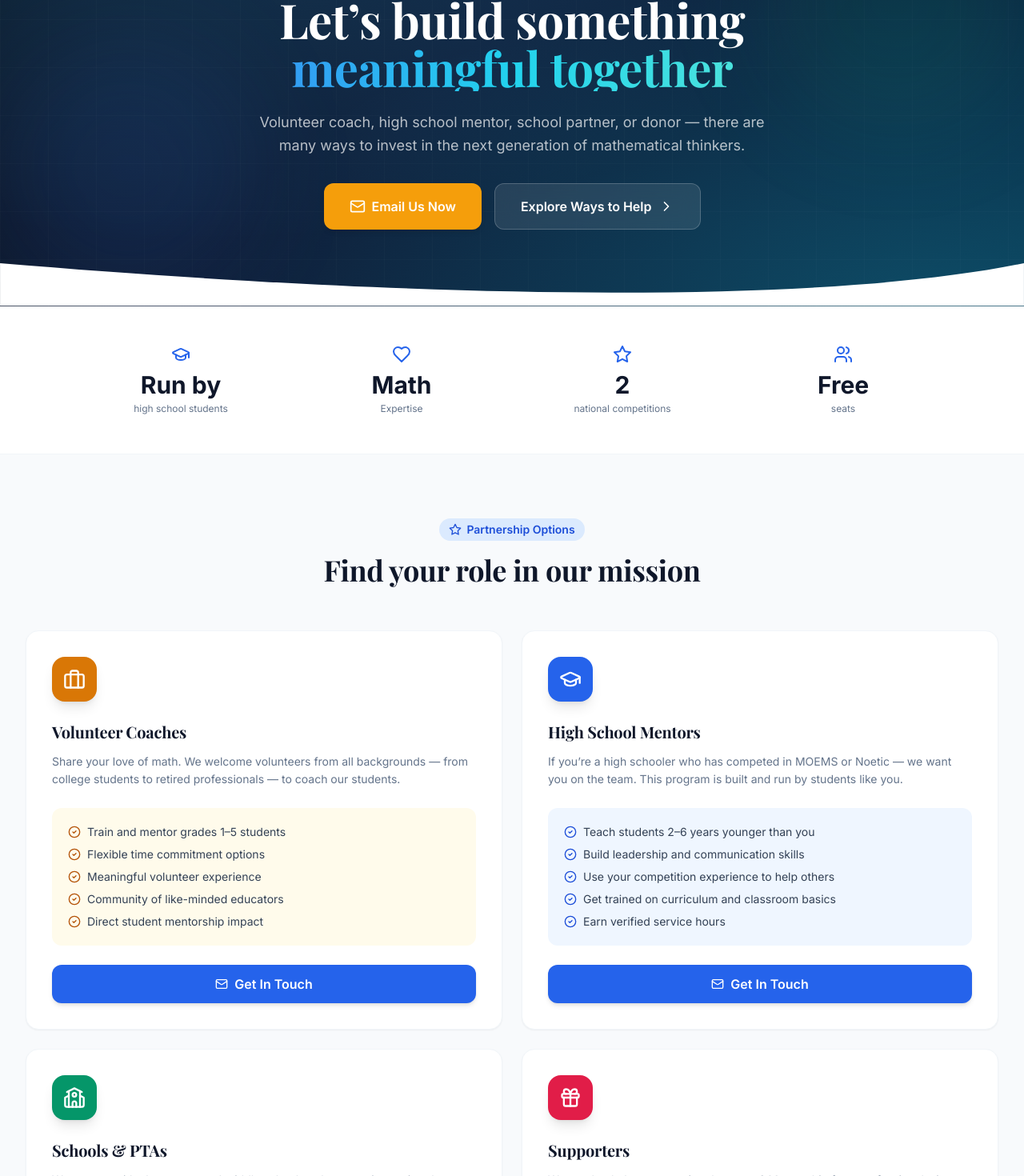
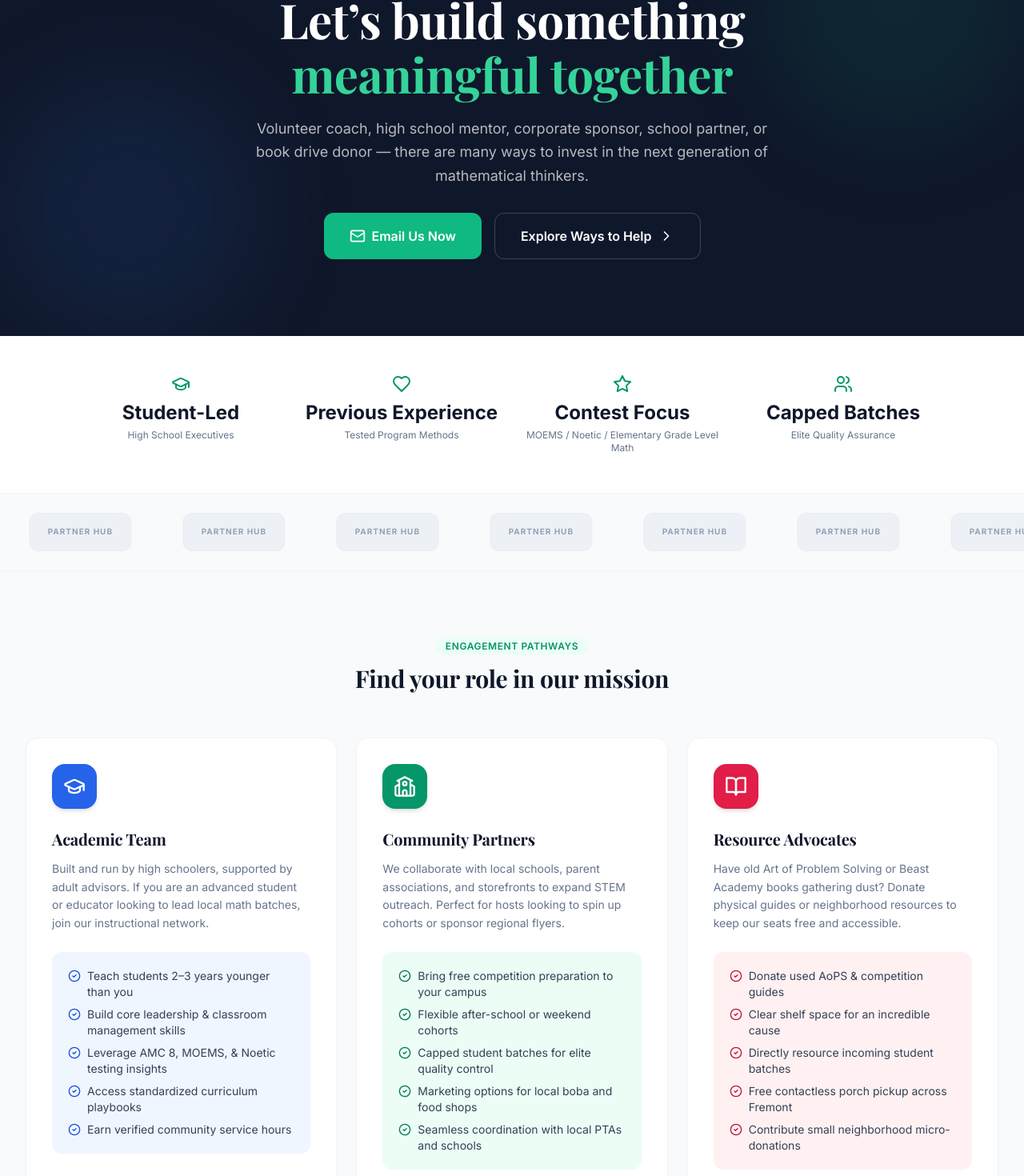
Before and after one commit to CodingNinjaXtreme/Offical-Nonprofit-Website, a React (Vite) app: page /partner in a window 1280 px wide. Shown: the part 236-1706 px from the top of the page at 80% size. Built offline with nearby package versions, Linux system fonts and the light colour scheme.

Commit message:
added a brand new layout

```diff
--- a/src/pages/About.tsx
+++ b/src/pages/About.tsx
@@ -59,16 +59,16 @@ export default function About() {
             <div className="lg:col-span-5">
               <div className="inline-flex items-center gap-2 text-sm font-medium text-slate-600 mb-5">
                 <Heart className="w-4 h-4" />
-                Why We Started
+                Our Goal
               </div>
 
               <h2 className="text-3xl font-semibold text-slate-900 leading-tight">
-                Most students are never shown what contest math actually feels like.
+                Our plan is to host weekly zoom classes for elementary kids from Warmsprings and Weibel.
               </h2>
 
               <p className="mt-5 text-slate-600 leading-relaxed">
-                We recently went through the same transition younger students are in right now.
-                That’s why we focus on calm, structured teaching that prioritizes understanding over speed.
+                The zoom classes will be complemented by lessons as well as old test problems from these contests.
+                We are also making an LaTeX online PDF math-book for students to reinforce lesson taught during the lessons.
               </p>
             </div>
 
--- a/src/pages/PartnerWithUs.tsx
+++ b/src/pages/PartnerWithUs.tsx
@@ -5,80 +5,65 @@ import {
   HandshakeIcon,
   Users,
   ChevronRight,
-
   CheckCircle2,
   Star,
-  Briefcase,
+
   X,
   School,
-  Gift,
+
   GraduationCap,
+
+  BookOpen
 } from 'lucide-react';
 
 const partnerTypes = [
   {
-    icon: Briefcase,
-    title: 'Volunteer Coaches',
-    color: 'bg-amber-600',
-    lightColor: 'bg-amber-50',
-    textColor: 'text-amber-700',
-    perks: [
-      'Train and mentor grades 1–5 students',
-      'Flexible time commitment options',
-      'Meaningful volunteer experience',
-      'Community of like-minded educators',
-      'Direct student mentorship impact',
-    ],
-    description:
-        'Share your love of math. We welcome volunteers from all backgrounds — from college students to retired professionals — to coach our students.',
-  },
-  {
     icon: GraduationCap,
-    title: 'High School Mentors',
+    title: 'Academic Team',
     color: 'bg-blue-600',
     lightColor: 'bg-blue-50',
     textColor: 'text-blue-700',
     perks: [
-      'Teach students 2–6 years younger than you',
-      'Build leadership and communication skills',
-      'Use your competition experience to help others',
-      'Get trained on curriculum and classroom basics',
-      'Earn verified service hours',
+      'Teach students 2–3 years younger than you',
+      'Build core leadership & classroom management skills',
+      'Leverage AMC 8, MOEMS, & Noetic testing insights',
+      'Access standardized curriculum playbooks',
+      'Earn verified community service hours',
     ],
     description:
-        'If you’re a high schooler who has competed in MOEMS or Noetic — we want you on the team. This program is built and run by students like you.',
+        'Built and run by high schoolers, supported by adult advisors. If you are an advanced student or educator looking to lead local math batches, join our instructional network.',
   },
   {
     icon: School,
-    title: 'Schools & PTAs',
+    title: 'Community Partners',
     color: 'bg-emerald-600',
     lightColor: 'bg-emerald-50',
     textColor: 'text-emerald-700',
     perks: [
-      'Bring competition prep to your students',
-      'After-school or weekend program options',
-      'Free or low-cost partnerships',
-      'Curriculum aligned to national standards',
-      'Coordination with your math faculty',
+      'Bring free competition preparation to your campus',
+      'Flexible after-school or weekend cohorts',
+      'Capped student batches for elite quality control',
+      'Marketing options for local boba and food shops',
+      'Seamless coordination with local PTAs and schools',
     ],
     description:
-        'We partner with elementary and middle schools to host on-site or virtual cohorts. Great fit for PTAs, gifted-and-talented programs, and Title I schools.',
+        'We collaborate with local schools, parent associations, and storefronts to expand STEM outreach. Perfect for hosts looking to spin up cohorts or sponsor regional flyers.',
   },
   {
-    icon: Gift,
-    title: 'Supporters',
+    icon: BookOpen,
+    title: 'Resource Advocates',
     color: 'bg-rose-600',
     lightColor: 'bg-rose-50',
     textColor: 'text-rose-700',
     perks: [
-      'Help us keep seats open for new students',
-      'Connect us with schools and families',
-      'Share the program with your network',
-      'Volunteer your professional expertise',
-      'Stay in the loop with occasional updates',
+      'Donate used AoPS & competition guides',
+      'Clear shelf space for an incredible cause',
+      'Directly resource incoming student batches',
+      'Free contactless porch pickup across Fremont',
+      'Contribute small neighborhood micro-donations',
     ],
     description:
-        'Want to back the program in other ways? Mentorship from professionals, intros to schools, or simply spreading the word — every bit helps us reach more students.',
+        'Have old Art of Problem Solving or Beast Academy books gathering dust? Donate physical guides or neighborhood resources to keep our seats free and accessible.',
   },
 ];
 
@@ -107,6 +92,15 @@ export default function PartnerWithUs() {
   const [emailSubject, setEmailSubject] = useState('Partnership Inquiry – InfinityMath4All');
   const [emailBody, setEmailBody] = useState('');
 
+  // Generic clean placeholders for your local store logos (to add later)
+  const carouselLogos = [
+    { label: 'Partner Hub' },
+    { label: 'Partner Hub' },
+    { label: 'Partner Hub' },
+    { label: 'Partner Hub' },
+  ];
+  const duplicatedLogos = [...carouselLogos, ...carouselLogos];
+
   const handleOpenEmail = (type?: string) => {
     if (type) {
       setEmailSubject(`${type} Inquiry – InfinityMath4All`);
@@ -132,12 +126,11 @@ export default function PartnerWithUs() {
 
   return (
       <div className="pt-20">
-        {/* Hero */}
-        <section className="relative bg-hero py-24 overflow-hidden">
+        {/* Hero Section */}
+        <section className="relative bg-slate-900 py-24 overflow-hidden">
           <div className="absolute inset-0 pointer-events-none">
-            <div className="absolute top-0 right-0 w-80 h-80 bg-emerald-500/10 rounded-full blur-3xl animate-float" />
-            <div className="absolute bottom-0 left-0 w-80 h-80 bg-blue-500/10 rounded-full blur-3xl animate-float-slow" />
-            <div className="absolute inset-0 bg-grid opacity-40" />
+            <div className="absolute top-0 right-0 w-80 h-80 bg-emerald-500/10 rounded-full blur-3xl" />
+            <div className="absolute bottom-0 left-0 w-80 h-80 bg-blue-500/10 rounded-full blur-3xl" />
           </div>
 
           <div className="relative max-w-4xl mx-auto px-4 sm:px-6 lg:px-8 text-center">
@@ -147,44 +140,38 @@ export default function PartnerWithUs() {
 
             <h1 className="text-5xl lg:text-6xl font-bold text-white mb-6 leading-tight">
               Let’s build something
-              <span className="block text-gradient">meaningful together</span>
+              <span className="block text-emerald-400 mt-2">meaningful together</span>
             </h1>
 
             <p className="text-lg text-white/70 max-w-2xl mx-auto leading-relaxed">
-              Volunteer coach, high school mentor, school partner, or donor — there are many ways
-              to invest in the next generation of mathematical thinkers.
+              Volunteer coach, high school mentor, corporate sponsor, school partner, or book drive donor — there are many ways to invest in the next generation of mathematical thinkers.
             </p>
 
             <div className="flex flex-col sm:flex-row gap-4 justify-center mt-8">
-              <button onClick={() => handleOpenEmail()} className="btn-accent text-base px-8 py-4">
+              <button onClick={() => handleOpenEmail()} className="inline-flex items-center justify-center gap-2 bg-emerald-500 hover:bg-emerald-600 text-white font-semibold text-base px-8 py-4 rounded-xl transition-all">
                 <Mail className="w-5 h-5" /> Email Us Now
               </button>
-              <a href="#partnership-types" className="btn-ghost-light text-base px-8 py-4">
+              <a href="#partnership-types" className="inline-flex items-center justify-center gap-2 border border-white/20 hover:bg-white/5 text-white font-semibold text-base px-8 py-4 rounded-xl transition-all">
                 Explore Ways to Help <ChevronRight className="w-5 h-5" />
               </a>
             </div>
           </div>
-
-          <div className="absolute bottom-0 left-0 right-0">
-            <svg viewBox="0 0 1440 60" fill="none" className="divider-wave">
-              <path d="M0 60L1440 60L1440 0C1200 50 720 60 0 0V60Z" fill="white" />
-            </svg>
-          </div>
         </section>
 
+        {/* Impact strip */}
         {/* Impact strip */}
         <section className="py-12 bg-white border-b border-slate-100">
           <div className="max-w-6xl mx-auto px-4 sm:px-6 lg:px-8">
             <div className="grid grid-cols-2 md:grid-cols-4 gap-4">
               {[
-                { v: 'Run by', l: 'high school students', icon: GraduationCap },
-                { v: 'Math', l: 'Expertise', icon: Heart },
-                { v: '2', l: 'national competitions', icon: Star },
-                { v: 'Free', l: 'seats', icon: Users },
+                { v: 'Student-Led', l: 'High School Executives', icon: GraduationCap },
+                { v: 'Previous Experience', l: 'Tested Program Methods', icon: Heart },
+                { v: 'Contest Focus', l: 'MOEMS / Noetic / Elementary Grade Level Math', icon: Star },
+                { v: 'Capped Batches', l: 'Elite Quality Assurance', icon: Users },
               ].map(({ v, l, icon: Icon }) => (
                   <div key={l} className="text-center">
-                    <Icon className="w-6 h-6 text-blue-600 mx-auto mb-2" />
-                    <div className="text-2xl md:text-3xl font-bold text-slate-900">{v}</div>
+                    <Icon className="w-6 h-6 text-emerald-600 mx-auto mb-2" />
+                    <div className="text-xl md:text-2xl font-bold text-slate-900">{v}</div>
                     <div className="text-xs text-slate-500 mt-1">{l}</div>
                   </div>
               ))}
@@ -192,21 +179,35 @@ export default function PartnerWithUs() {
           </div>
         </section>
 
-        {/* Partnership Types */}
+        {/* Endless Loop Sponsor Marquee Carousel */}
+        {/* Endless Loop Sponsor Marquee Carousel */}
+        <div className="w-full bg-slate-50 py-6 overflow-hidden border-b border-slate-100">
+          <div className="relative w-full flex overflow-x-hidden">
+            <div className="animate-marquee flex whitespace-nowrap min-w-full items-center gap-16">
+              {duplicatedLogos.map((_, index) => (
+                  <div key={index} className="flex-shrink-0 bg-slate-200/50 rounded-xl w-32 h-12 flex items-center justify-center border border-slate-200/40 select-none">
+                    <span className="text-[10px] font-bold tracking-widest text-slate-400 uppercase">Partner Hub</span>
+                  </div>
+              ))}
+            </div>
+          </div>
+        </div>
+
+        {/* Partnership Types Grid Section */}
         <section id="partnership-types" className="py-20 bg-slate-50">
           <div className="max-w-7xl mx-auto px-4 sm:px-6 lg:px-8">
             <div className="text-center mb-14">
-            <span className="section-tag">
-              <Star className="w-4 h-4" /> Partnership Options
-            </span>
-              <h2 className="section-title">Find your role in our mission</h2>
+              <span className="text-xs font-semibold text-emerald-600 uppercase tracking-wider bg-emerald-50 px-3 py-1 rounded-full">Engagement Pathways</span>
+              <h2 className="text-3xl font-bold text-slate-900 mt-3">Find your role in our mission</h2>
             </div>
 
-            <div className="grid md:grid-cols-2 gap-6">
+            <div className="grid grid-cols-1 md:grid-cols-3 gap-6">
+
+
               {partnerTypes.map(({ icon: Icon, title, color, lightColor, textColor, perks, description }) => (
-                  <div key={title} className="card group hover:-translate-y-1 transition-all duration-300">
+                  <div key={title} className="bg-white rounded-2xl border border-slate-100 shadow-sm flex flex-col justify-between hover:-translate-y-1 transition-all duration-300 group">
                     <div className="p-8">
-                      <div className={`w-14 h-14 ${color} rounded-2xl flex items-center justify-center mb-6 shadow-lg`}>
+                      <div className={`w-14 h-14 ${color} rounded-2xl flex items-center justify-center mb-6 shadow-md`}>
                         <Icon className="w-7 h-7 text-white" />
                       </div>
 
@@ -223,10 +224,11 @@ export default function PartnerWithUs() {
                           ))}
                         </ul>
                       </div>
-
+                    </div>
+                    <div className="px-8 pb-8">
                       <button
                           onClick={() => handleOpenEmail(title)}
-                          className="btn-primary w-full justify-center"
+                          className="w-full py-3 px-4 bg-slate-900 hover:bg-slate-800 text-white font-medium rounded-xl text-sm transition-colors flex items-center justify-center gap-2"
                       >
                         <Mail className="w-4 h-4" /> Get In Touch
                       </button>
@@ -237,33 +239,33 @@ export default function PartnerWithUs() {
           </div>
         </section>
 
-        {/* Transparency */}
+        {/* Transparency Context Segment */}
         <section className="py-16 bg-white">
           <div className="max-w-3xl mx-auto text-center px-4 sm:px-6 lg:px-8">
-            <h2 className="section-title">Some Common Questions You May Have</h2>
-            <p className="text-slate-500 leading-relaxed">
-             We compiled the most questions parents and students may have about our services.
+            <h2 className="text-3xl font-bold text-slate-900">Some Common Questions You May Have</h2>
+            <p className="text-slate-500 leading-relaxed mt-2">
+              We compiled the most common questions parents and partners have about our operations.
             </p>
           </div>
         </section>
 
-        {/* FAQ */}
-        <section id="faq" className="py-20 bg-slate-50">
+        {/* FAQ Deployment Container */}
+        <section id="faq" className="py-12 bg-slate-50">
           <div className="max-w-3xl mx-auto px-4 sm:px-6 lg:px-8">
             <div className="space-y-3">
               {faqs.map(({ q, a }, i) => (
-                  <div key={i} className="bg-white rounded-2xl border border-slate-100">
+                  <div key={i} className="bg-white rounded-2xl border border-slate-100 overflow-hidden">
                     <button
                         onClick={() => setOpenFaq(openFaq === i ? null : i)}
-                        className="w-full flex justify-between px-6 py-5 text-left"
+                        className="w-full flex justify-between items-center px-6 py-5 text-left"
                     >
                       <span className="font-semibold text-slate-900 text-sm pr-4">{q}</span>
                       <ChevronRight className={`w-5 h-5 transition-transform ${openFaq === i ? 'rotate-90' : ''}`} />
                     </button>
 
                     {openFaq === i && (
-                        <div className="px-6 pb-5">
-                          <p className="text-slate-500 text-sm">{a}</p>
+                        <div className="px-6 pb-5 border-t border-slate-50 pt-4">
+                          <p className="text-slate-500 text-sm leading-relaxed">{a}</p>
                         </div>
                     )}
                   </div>
@@ -272,41 +274,48 @@ export default function PartnerWithUs() {
           </div>
         </section>
 
-        {/* CTA */}
+        {/* Final Conversion CTA */}
         <section className="py-20 bg-gradient-to-r from-blue-700 to-cyan-600 text-center text-white">
           <h2 className="text-4xl font-bold mb-4">Ready to start the conversation?</h2>
           <p className="text-white/80 mb-8">We usually respond within a couple of days.</p>
-          <button onClick={() => handleOpenEmail()} className="btn-accent px-8 py-4">
+          <button onClick={() => handleOpenEmail()} className="inline-flex items-center justify-center gap-2 bg-white text-blue-700 font-semibold px-8 py-4 rounded-xl hover:bg-slate-50 transition-all">
             <Mail className="w-5 h-5" /> Open Email Composer
           </button>
         </section>
 
-        {/* Email Modal */}
+        {/* Functional Email Modal Component */}
         {emailModalOpen && (
-            <div className="fixed inset-0 z-50 flex items-center justify-center bg-black/50">
-              <div className="bg-white rounded-2xl w-full max-w-lg p-6">
-                <div className="flex justify-between mb-4">
-                  <h3 className="font-bold">Compose Email</h3>
-                  <button onClick={() => setEmailModalOpen(false)}>
-                    <X />
+            <div className="fixed inset-0 z-50 flex items-center justify-center bg-black/50 backdrop-blur-sm p-4">
+              <div className="bg-white rounded-2xl w-full max-w-lg p-6 shadow-2xl relative">
+                <div className="flex justify-between items-center mb-4">
+                  <h3 className="font-bold text-lg text-slate-900">Compose Email</h3>
+                  <button onClick={() => setEmailModalOpen(false)} className="text-slate-400 hover:text-slate-600">
+                    <X className="w-5 h-5" />
                   </button>
                 </div>
 
+                <div className="space-y-3 mb-6">
+                  <div>
+                    <label className="block text-xs font-semibold text-slate-400 uppercase mb-1">Subject</label>
                     <input
-                    className="w-full border p-2 mb-3"
+                        className="w-full border border-slate-200 rounded-lg p-2.5 text-sm font-medium focus:outline-none focus:border-emerald-400"
                         value={emailSubject}
                         onChange={(e) => setEmailSubject(e.target.value)}
                     />
-
+                  </div>
+                  <div>
+                    <label className="block text-xs font-semibold text-slate-400 uppercase mb-1">Message</label>
                     <textarea
-                    className="w-full border p-2 mb-3"
-                    rows={8}
+                        className="w-full border border-slate-200 rounded-lg p-2.5 text-sm font-medium focus:outline-none focus:border-emerald-400 resize-none"
+                        rows={6}
                         value={emailBody}
                         onChange={(e) => setEmailBody(e.target.value)}
                     />
+                  </div>
+                </div>
 
-                <button onClick={handleSendEmail} className="btn-primary w-full">
-                  Send
+                <button onClick={handleSendEmail} className="w-full py-3 bg-emerald-500 hover:bg-emerald-600 text-white font-semibold rounded-xl text-sm transition-colors">
+                  Send Inquiry
                 </button>
               </div>
             </div>
--- a/tailwind.config.js
+++ b/tailwind.config.js
@@ -25,6 +25,7 @@ export default {
         'fade-up': 'fadeUp 0.6s ease-out forwards',
         'fade-in': 'fadeIn 0.5s ease-out forwards',
         'float': 'float 3s ease-in-out infinite',
+        'marquee': 'marquee 25s linear infinite',
       },
       keyframes: {
         fadeUp: {
@@ -39,6 +40,10 @@ export default {
           '0%, 100%': { transform: 'translateY(0)' },
           '50%': { transform: 'translateY(-8px)' },
         },
+        marquee: {
+          '0%': { transform: 'translateX(0%)' },
+          '100%': { transform: 'translateX(-50%)' },
+        },
       },
     },
   },
```
Also changed, not shown: 1 other file (tests, documents, lock files or other folders). Lines whose indentation alone changed are shown as unchanged.
